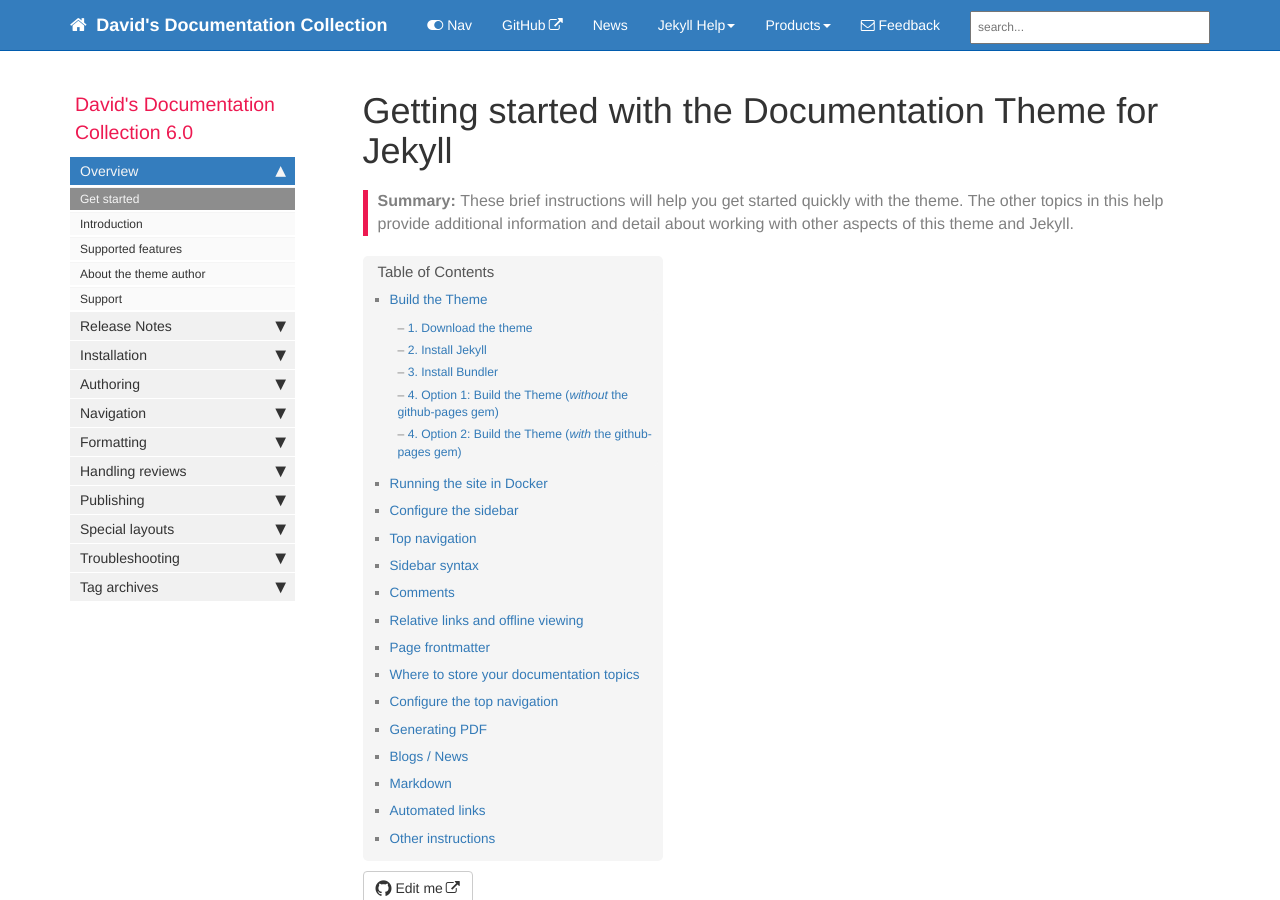
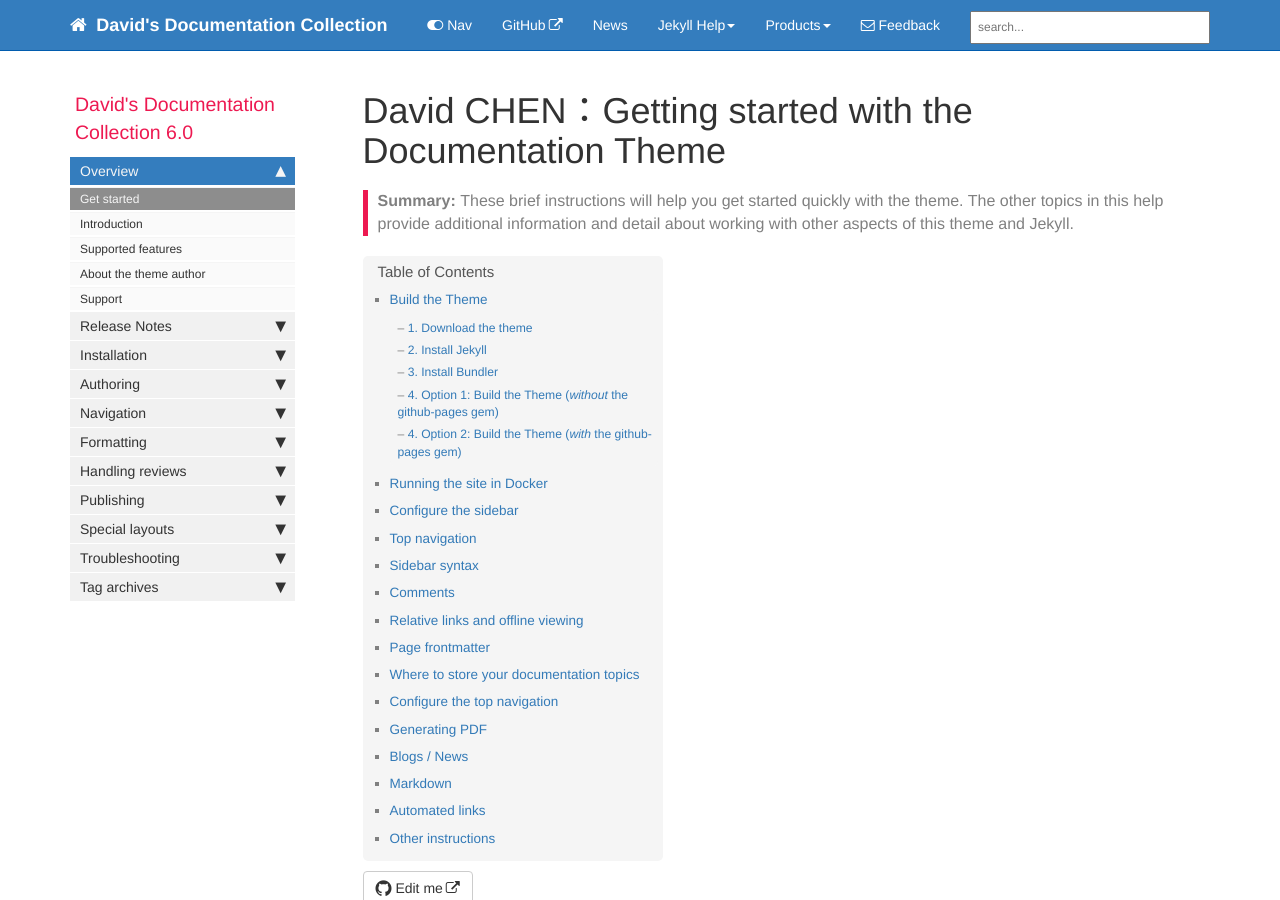
Before and after one commit to davidnsw/doc, a Jekyll site: the page built from index.md, in a window 1280 px wide and 900 px high. Built offline with Jekyll 4.4.1, drawn with Linux system fonts in a browser that asks for light colours; comment, search, counter and statistics services are not loaded.

Commit message:
Update index.md
this is version is safe, reverse back if something goes wrong.

```diff
--- a/index.md
+++ b/index.md
@@ -1,5 +1,5 @@
 ---
-title: "Getting started with the Documentation Theme for Jekyll"
+title: "David CHEN：Getting started with the Documentation Theme"
 keywords: sample homepage
 tags: [getting_started]
 sidebar: mydoc_sidebar
```
